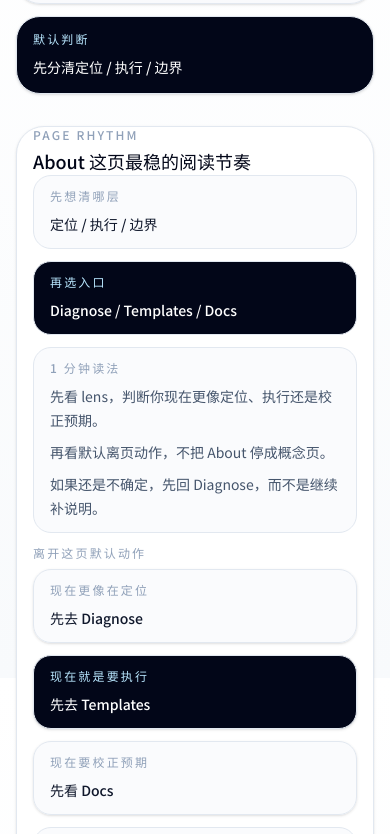
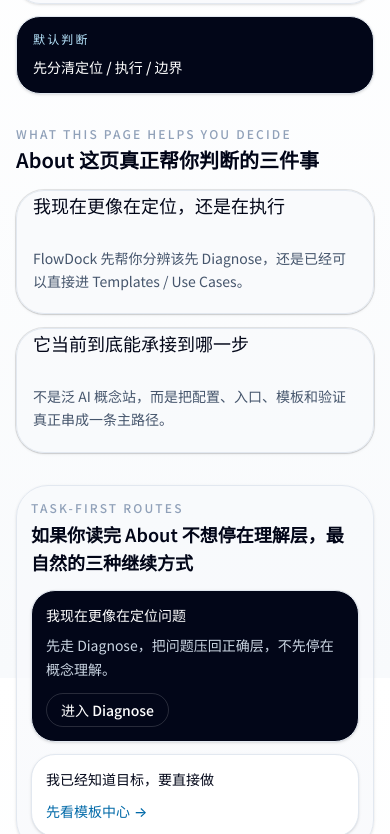
Before and after one commit to qz057/-123, a Next.js app: page /about in a window 390 px wide. Shown: the part 1010-1844 px from the top of the page. Built offline with nearby package versions, Linux system fonts and the light colour scheme.

Commit message:
style: trim FlowDock mobile handoff density

```diff
--- a/app/about/page.tsx
+++ b/app/about/page.tsx
@@ -198,7 +198,7 @@ export default function AboutPage() {
         ))}
       </section>
 
-      <section className="mb-8 rounded-[28px] border border-slate-200 bg-white py-0 shadow-sm">
+      <section className="mb-8 hidden rounded-[28px] border border-slate-200 bg-white py-0 shadow-sm sm:block">
         <CardHeader>
           <p className="text-xs font-medium uppercase tracking-[0.18em] text-slate-400">Page rhythm</p>
           <CardTitle className="text-lg text-slate-950">About 这页最稳的阅读节奏</CardTitle>
--- a/app/docs/page.tsx
+++ b/app/docs/page.tsx
@@ -277,7 +277,7 @@ export default function DocsPage() {
         ))}
       </section>
 
-      <section className="mb-8 rounded-[28px] border border-slate-200 bg-white py-0 shadow-sm">
+      <section className="mb-8 hidden rounded-[28px] border border-slate-200 bg-white py-0 shadow-sm sm:block">
         <CardHeader>
           <p className="text-xs font-medium uppercase tracking-[0.18em] text-slate-400">Page rhythm</p>
           <CardTitle className="text-lg text-slate-950">这页最稳的阅读节奏</CardTitle>
--- a/app/templates/[slug]/page.tsx
+++ b/app/templates/[slug]/page.tsx
@@ -282,7 +282,7 @@ export default async function TemplateDetailPage({
             </CardContent>
           </Card>
 
-          <Card className="rounded-3xl border border-slate-200 bg-white py-0 shadow-sm">
+          <Card className="hidden rounded-3xl border border-slate-200 bg-white py-0 shadow-sm sm:block">
             <CardHeader>
               <CardTitle className="text-xl text-slate-950">如果这次要交给别人继续做</CardTitle>
               <CardDescription className="text-sm leading-6 text-slate-600">别把交接留成一句“照这个试试”，而是留下别人能直接接上的最小包。</CardDescription>
--- a/app/use-cases/[slug]/page.tsx
+++ b/app/use-cases/[slug]/page.tsx
@@ -250,7 +250,7 @@ export default async function UseCaseDetailPage({ params }: { params: Promise<{
             </CardContent>
           </Card>
 
-          <Card className="rounded-3xl border border-slate-200 bg-white py-0 shadow-sm">
+          <Card className="hidden rounded-3xl border border-slate-200 bg-white py-0 shadow-sm sm:block">
             <CardHeader>
               <CardTitle className="text-xl text-slate-950">如果这次要交给别人继续做</CardTitle>
               <CardDescription className="text-sm leading-6 text-slate-600">把“场景入口”交接成别人也能快速判断第一跳，而不是只能复读原来的解释。</CardDescription>
```
